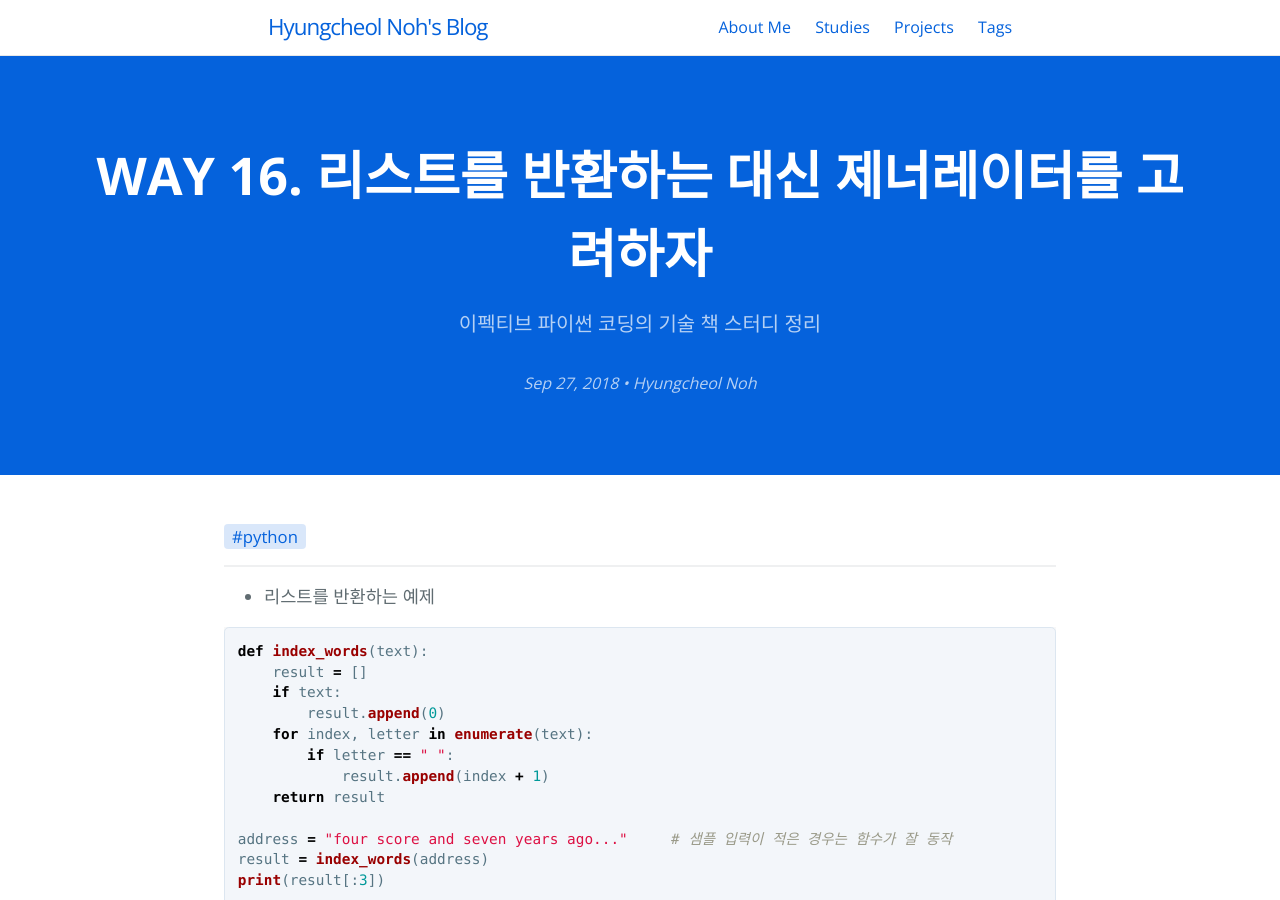
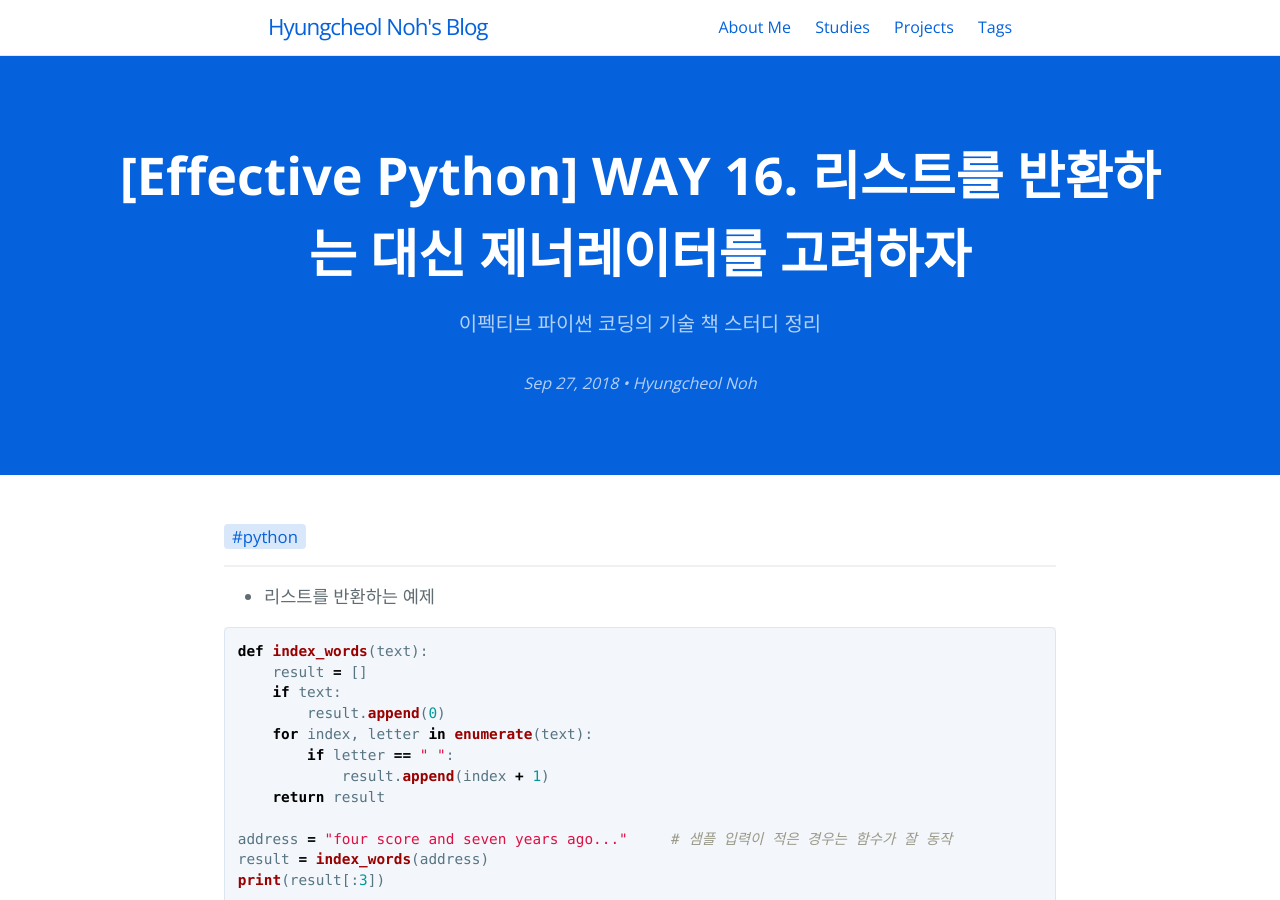
Before and after one commit to hcnoh/hcnoh.github.io, a Jekyll site: the page built from _posts/2018-09-27-effective-python-way16.md, in a window 1280 px wide and 900 px high. Built offline with Jekyll 4.4.1, drawn with Linux system fonts in a browser that asks for light colours; comment, search, counter and statistics services are not loaded; some of the changed lines change nothing that is shown.

Commit message:
Update 2018-09-27-effective-python-way16.md

```diff
--- a/_posts/2018-09-27-effective-python-way16.md
+++ b/_posts/2018-09-27-effective-python-way16.md
@@ -1,10 +1,10 @@
 ---
 layout: post
-title: "WAY 16. 리스트를 반환하는 대신 제너레이터를 고려하자"
+title: "[Effective Python] WAY 16. 리스트를 반환하는 대신 제너레이터를 고려하자"
 date: 2018-09-27 20:5:43
 tagline: "이펙티브 파이썬 코딩의 기술 책 스터디 정리"
 categories:
-- 이펙티브 파이썬 스터디
+- Effective Python
 tags:
 - python
 image: /thumbnail-mobile.png
```
